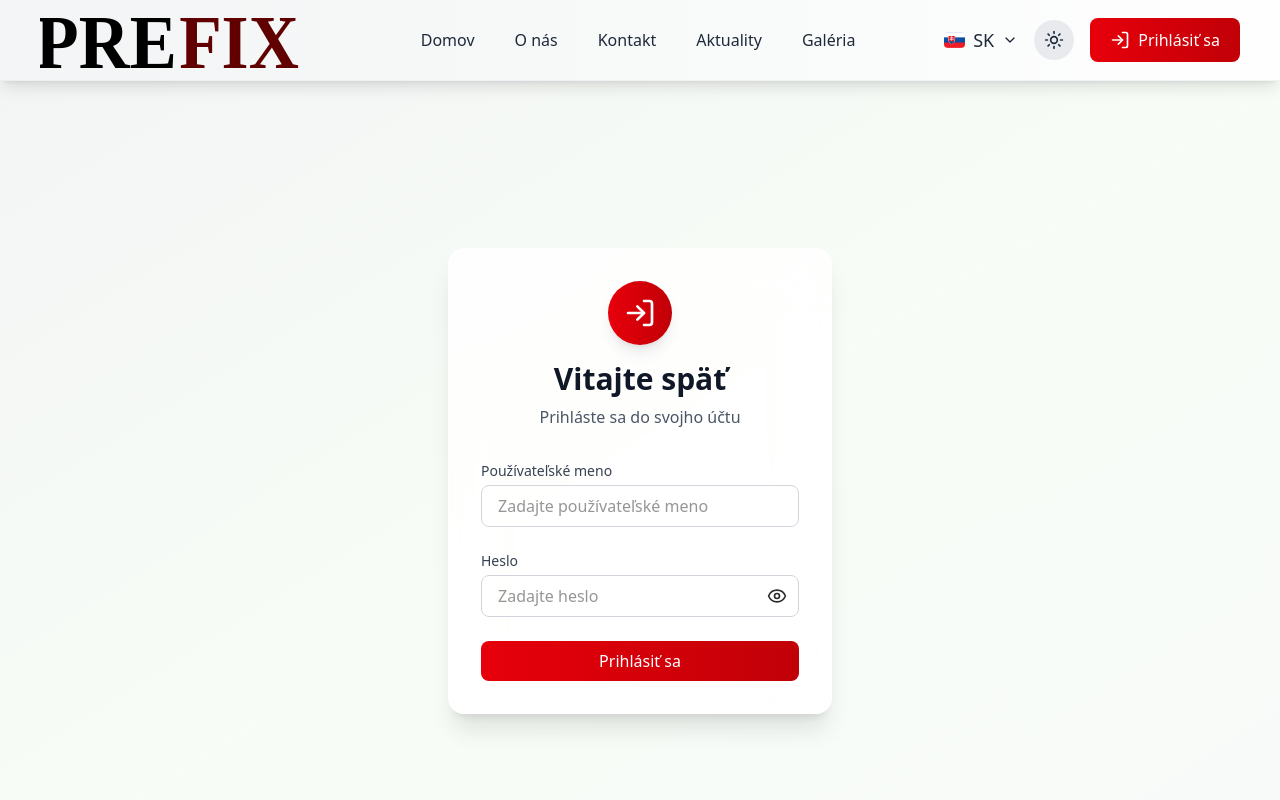
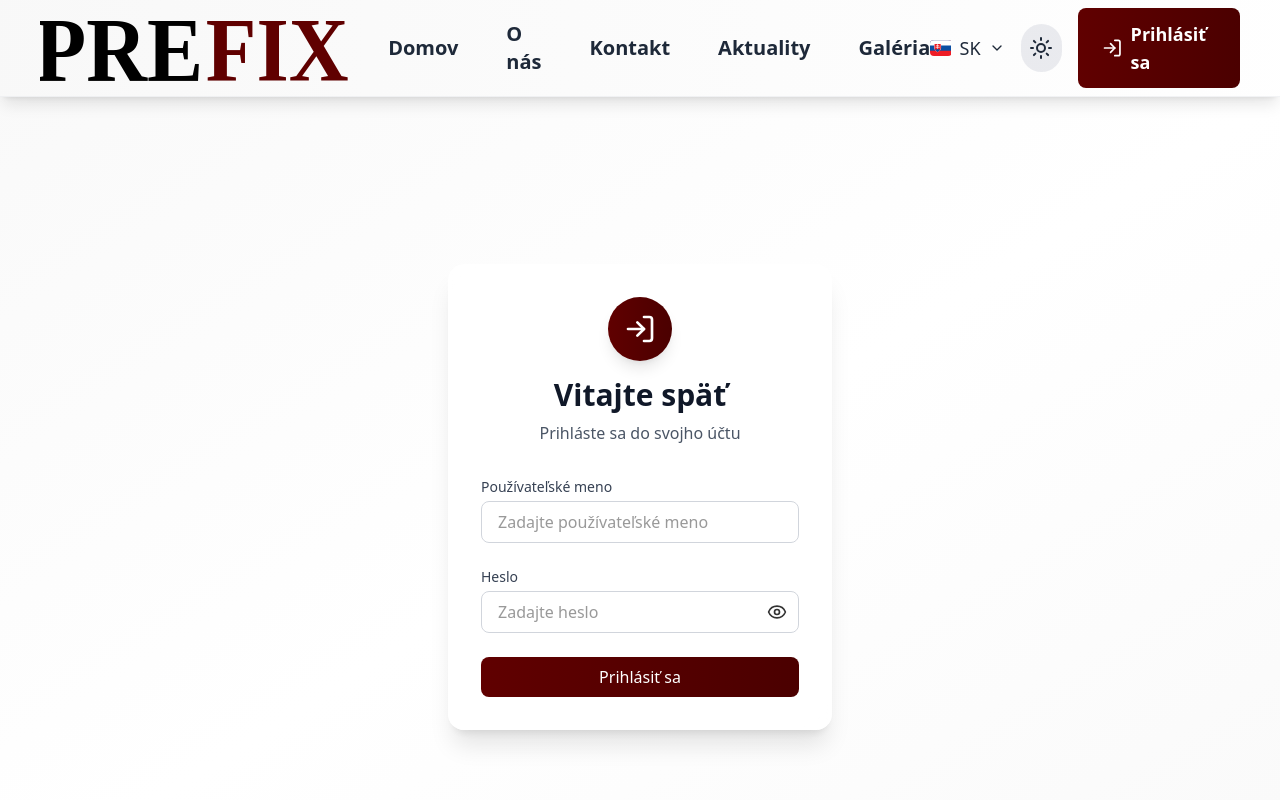
Before and after one commit to Robindhuil/Prefix-app, a Next.js app: page /login in a window 1280 px wide. Shown: the top 800 px of the page. Built offline with nearby package versions, Linux system fonts and the light colour scheme.

Commit message:
updated colors

```diff
--- a/app/components/LoginForm.tsx
+++ b/app/components/LoginForm.tsx
@@ -3,7 +3,6 @@ import { useState } from "react";
 import { LogIn, Eye, EyeOff, AlertCircle } from "lucide-react";
 import { useTranslation } from "@/app/i18n/I18nProvider";
 import { useTheme } from "@/app/theme/ThemeProvider";
-// import { AuthService, LoginCredentials } from "@/app/services/auth.service"; // 🔒 zatiaľ neaktívne
 
 interface LoginFormData {
     username: string;
@@ -37,15 +36,8 @@ export default function LoginForm() {
         setSubmitError("");
 
         try {
-            // 🔒 Dočasne vypnuté — backend autentifikácia sa pridá neskôr
-            // const response = await AuthService.login(formData);
-            // console.log('Login successful:', response);
-
             console.log("Simulované prihlásenie:", formData);
-            // TODO: Implementovať skutočné prihlásenie po pridaní backendu
-
         } catch (error) {
-            // setSubmitError(t(error instanceof Error ? error.message : 'login.serverError'));
             setSubmitError(t("login.serverError"));
         } finally {
             setIsLoading(false);
@@ -53,12 +45,12 @@ export default function LoginForm() {
     };
 
     return (
-        <div className="min-h-screen flex items-center justify-center bg-linear-to-br from-gray-100/80 via-white/50 to-gray-50/80 dark:from-gray-900/80 dark:via-black/50 dark:to-gray-900/80">
+        <div className="min-h-screen flex items-center justify-center bg-gradient-to-br from-[#f8f8f8]/80 via-white/50 to-[#f8f8f8]/80 dark:from-gray-900/80 dark:via-black/50 dark:to-gray-900/80">
             <div className="w-full max-w-md px-4 sm:px-6 lg:px-8">
                 <div className="bg-white/80 dark:bg-black/80 backdrop-blur-xl rounded-2xl shadow-xl border border-white/20 dark:border-gray-800/50 p-8">
                     {/* Header */}
                     <div className="text-center mb-8">
-                        <div className="mx-auto w-16 h-16 bg-linear-to-r from-red-600 to-red-700 rounded-full flex items-center justify-center mb-4 shadow-lg">
+                        <div className="mx-auto w-16 h-16 bg-gradient-to-r from-[#600000] to-[#4b0000] rounded-full flex items-center justify-center mb-4 shadow-lg">
                             <LogIn className="w-8 h-8 text-white" />
                         </div>
                         <h2 className="text-3xl font-bold text-gray-900 dark:text-white mb-2">
@@ -69,17 +61,15 @@ export default function LoginForm() {
                         </p>
                     </div>
 
-                    {/* Error */}
+                    {/* Error Message */}
                     {submitError && (
-                        <div className="mb-6 p-4 bg-red-50 dark:bg-red-900/20 border border-red-200 dark:border-red-800 rounded-lg flex items-center gap-3">
-                            <AlertCircle className="w-5 h-5 text-red-500" />
-                            <span className="text-sm text-red-700 dark:text-red-300">
-                                {submitError}
-                            </span>
+                        <div className="mb-6 p-4 bg-[#600000]/10 dark:bg-[#600000]/10 border border-[#600000]/50 dark:border-[#600000]/50 rounded-lg flex items-center gap-3">
+                            <AlertCircle className="w-5 h-5 text-[#600000]" />
+                            <span className="text-sm text-[#600000]">{submitError}</span>
                         </div>
                     )}
 
-                    {/* Login form */}
+                    {/* Form */}
                     <form onSubmit={handleSubmit} className="space-y-6">
                         {/* Username */}
                         <div>
@@ -92,7 +82,7 @@ export default function LoginForm() {
                                 type="text"
                                 value={formData.username}
                                 onChange={handleInputChange}
-                                className="w-full px-4 py-2 rounded-lg border border-gray-300 dark:border-gray-700 bg-white/50 dark:bg-gray-900/50"
+                                className="w-full px-4 py-2 rounded-lg border border-gray-300 dark:border-gray-700 bg-white/50 dark:bg-gray-900/50 focus:ring-2 focus:ring-[#600000] focus:border-[#600000]"
                                 placeholder={t("login.usernamePlaceholder")}
                                 disabled={isLoading}
                             />
@@ -110,7 +100,7 @@ export default function LoginForm() {
                                     type={showPassword ? "text" : "password"}
                                     value={formData.password}
                                     onChange={handleInputChange}
-                                    className="w-full px-4 py-2 rounded-lg border border-gray-300 dark:border-gray-700 bg-white/50 dark:bg-gray-900/50"
+                                    className="w-full px-4 py-2 rounded-lg border border-gray-300 dark:border-gray-700 bg-white/50 dark:bg-gray-900/50 focus:ring-2 focus:ring-[#600000] focus:border-[#600000]"
                                     placeholder={t("login.passwordPlaceholder")}
                                     disabled={isLoading}
                                 />
@@ -128,7 +118,7 @@ export default function LoginForm() {
                         <button
                             type="submit"
                             disabled={isLoading}
-                            className="w-full py-2 px-4 bg-linear-to-r from-red-600 to-red-700 text-white rounded-lg"
+                            className="w-full py-2 px-4 bg-gradient-to-r from-[#600000] to-[#4b0000] text-white rounded-lg hover:from-[#4b0000] hover:to-[#600000] transition-all duration-300"
                         >
                             {isLoading ? t("login.signingIn") : t("login.signIn")}
                         </button>
--- a/app/components/Navbar.tsx
+++ b/app/components/Navbar.tsx
@@ -20,42 +20,42 @@ export default function Navbar() {
     };
 
     return (
-        <nav className="bg-linear-to-r from-gray-100/90 to-white/90 dark:from-gray-900/90 dark:to-black/90 backdrop-blur-md shadow-lg sticky top-0 z-50 border-b border-gray-200/50 dark:border-gray-800/50">
+        <nav className="bg-gradient-to-r from-[#f8f8f8]/90 to-white/90 dark:from-gray-900/90 dark:to-black/90 backdrop-blur-md shadow-lg sticky top-0 z-50 border-b border-gray-200/50 dark:border-gray-800/50">
             <div className="w-full px-2 sm:px-4 lg:px-6">
-                <div className="flex items-center justify-between h-16 md:h-20">
+                <div className="flex items-center justify-between h-20 md:h-24">
                     {/* Logo - Very Left */}
                     <Link href="/" className="flex items-center pl-2 sm:pl-4">
                         <Image
                             src={theme === 'light' ? '/logos/light/logo_name.svg' : '/logos/dark/logo_name.svg'}
                             alt="Logo"
-                            width={180}
-                            height={60}
+                            width={220}
+                            height={80}
                             priority
-                            className="h-14 w-auto transition-transform duration-300 hover:scale-105"
+                            className="h-20 w-auto transition-transform duration-300 hover:scale-105"
                         />
                     </Link>
 
                     {/* Desktop Links - Centered */}
-                    <div className="hidden md:flex flex-1 items-center justify-center space-x-10 text-base font-medium">
+                    <div className="hidden md:flex flex-1 items-center justify-center space-x-12 text-xl font-semibold">
                         <Link href="/" className="relative group">
-                            <span className="text-gray-800 dark:text-gray-200 group-hover:text-red-600 dark:group-hover:text-red-500 transition-colors duration-300">{t("navbar.home")}</span>
-                            <span className="absolute bottom-0 left-0 w-0 h-0.5 bg-red-600 group-hover:w-full transition-all duration-300 ease-out"></span>
+                            <span className="text-gray-800 dark:text-gray-200 group-hover:text-[#600000] dark:group-hover:text-[#600000] transition-colors duration-300">{t("navbar.home")}</span>
+                            <span className="absolute bottom-0 left-0 w-0 h-0.5 bg-[#600000] group-hover:w-full transition-all duration-300 ease-out"></span>
                         </Link>
                         <Link href="/about" className="relative group">
-                            <span className="text-gray-800 dark:text-gray-200 group-hover:text-red-600 dark:group-hover:text-red-500 transition-colors duration-300">{t("navbar.about")}</span>
-                            <span className="absolute bottom-0 left-0 w-0 h-0.5 bg-red-600 group-hover:w-full transition-all duration-300 ease-out"></span>
+                            <span className="text-gray-800 dark:text-gray-200 group-hover:text-[#600000] dark:group-hover:text-[#600000] transition-colors duration-300">{t("navbar.about")}</span>
+                            <span className="absolute bottom-0 left-0 w-0 h-0.5 bg-[#600000] group-hover:w-full transition-all duration-300 ease-out"></span>
                         </Link>
                         <Link href="/contact" className="relative group">
-                            <span className="text-gray-800 dark:text-gray-200 group-hover:text-red-600 dark:group-hover:text-red-500 transition-colors duration-300">{t("navbar.contact")}</span>
-                            <span className="absolute bottom-0 left-0 w-0 h-0.5 bg-red-600 group-hover:w-full transition-all duration-300 ease-out"></span>
+                            <span className="text-gray-800 dark:text-gray-200 group-hover:text-[#600000] dark:group-hover:text-[#600000] transition-colors duration-300">{t("navbar.contact")}</span>
+                            <span className="absolute bottom-0 left-0 w-0 h-0.5 bg-[#600000] group-hover:w-full transition-all duration-300 ease-out"></span>
                         </Link>
                         <Link href="/news" className="relative group">
-                            <span className="text-gray-800 dark:text-gray-200 group-hover:text-red-600 dark:group-hover:text-red-500 transition-colors duration-300">{t("navbar.news")}</span>
-                            <span className="absolute bottom-0 left-0 w-0 h-0.5 bg-red-600 group-hover:w-full transition-all duration-300 ease-out"></span>
+                            <span className="text-gray-800 dark:text-gray-200 group-hover:text-[#600000] dark:group-hover:text-[#600000] transition-colors duration-300">{t("navbar.news")}</span>
+                            <span className="absolute bottom-0 left-0 w-0 h-0.5 bg-[#600000] group-hover:w-full transition-all duration-300 ease-out"></span>
                         </Link>
                         <Link href="/gallery" className="relative group">
-                            <span className="text-gray-800 dark:text-gray-200 group-hover:text-red-600 dark:group-hover:text-red-500 transition-colors duration-300">{t("navbar.gallery")}</span>
-                            <span className="absolute bottom-0 left-0 w-0 h-0.5 bg-red-600 group-hover:w-full transition-all duration-300 ease-out"></span>
+                            <span className="text-gray-800 dark:text-gray-200 group-hover:text-[#600000] dark:group-hover:text-[#600000] transition-colors duration-300">{t("navbar.gallery")}</span>
+                            <span className="absolute bottom-0 left-0 w-0 h-0.5 bg-[#600000] group-hover:w-full transition-all duration-300 ease-out"></span>
                         </Link>
                     </div>
 
@@ -65,63 +65,60 @@ export default function Navbar() {
                         <button
                             onClick={toggleTheme}
                             aria-label="Toggle theme"
-                            className="flex items-center justify-center w-10 h-10 rounded-full bg-gray-200/80 dark:bg-gray-800/80 text-gray-800 dark:text-gray-200 hover:bg-teal-500/50 dark:hover:bg-teal-600/50 transition-all duration-300 hover:scale-110"
+                            className="flex items-center justify-center w-12 h-12 rounded-full bg-gray-200/80 dark:bg-gray-800/80 text-gray-800 dark:text-gray-200 hover:bg-[#600000]/20 dark:hover:bg-[#600000]/20 transition-all duration-300 hover:scale-110"
                         >
-                            {theme === "light" ? <Sun className="w-5 h-5" /> : <Moon className="w-5 h-5" />}
+                            {theme === "light" ? <Sun className="w-6 h-6" /> : <Moon className="w-6 h-6" />}
                         </button>
-                        <button
-                            onClick={handleLoginClick}
-                            className="flex items-center space-x-2 bg-linear-to-r from-red-600 to-red-700 text-white px-5 py-2.5 rounded-lg font-medium transition-all duration-300 hover:scale-105 hover:shadow-xl"
-                        >
-                            <LogIn className="w-5 h-5" />
+                        <Link href="/login" className="flex items-center space-x-2 bg-gradient-to-r from-[#600000] to-[#4b0000] text-white px-6 py-3 rounded-lg text-lg font-semibold transition-all duration-300 hover:scale-105 hover:shadow-xl">
+                            <LogIn className="w-6 h-6" />
                             <span>{t("navbar.login")}</span>
-                        </button>
+                        </Link>
                     </div>
 
                     {/* Mobile Menu Button */}
                     <button
-                        className="md:hidden text-gray-800 dark:text-gray-200 hover:text-red-600 dark:hover:text-red-500 focus:outline-none transition-transform duration-300 ease-in-out transform hover:scale-110 pr-2 sm:pr-4"
+                        className="md:hidden text-gray-800 dark:text-gray-200 hover:text-[#600000] dark:hover:text-[#600000] focus:outline-none transition-transform duration-300 ease-in-out transform hover:scale-110 pr-2 sm:pr-4"
                         onClick={toggleMenu}
                     >
-                        {isOpen ? <X className="w-6 h-6" /> : <Menu className="w-6 h-6" />}
+                        {isOpen ? <X className="w-8 h-8" /> : <Menu className="w-8 h-8" />}
                     </button>
                 </div>
             </div>
 
             {/* Mobile Menu */}
-            <div className={`md:hidden bg-linear-to-r from-gray-100/95 to-white/95 dark:from-gray-900/95 dark:to-black/95 backdrop-blur-md shadow-lg border-t border-gray-200/50 dark:border-gray-800/50 overflow-hidden transition-all duration-300 ease-in-out ${isOpen ? 'max-h-96' : 'max-h-0'}`}>
+            <div className={`md:hidden bg-gradient-to-r from-[#f8f8f8]/95 to-white/95 dark:from-gray-900/95 dark:to-black/95 backdrop-blur-md shadow-lg border-t border-gray-200/50 dark:border-gray-800/50 overflow-hidden transition-all duration-300 ease-in-out ${isOpen ? 'max-h-96' : 'max-h-0'}`}>
                 <div className="px-4 py-4 space-y-3">
                     <Link
                         href="/"
-                        className="block text-gray-800 dark:text-gray-200 hover:text-red-600 dark:hover:text-red-500 transition-all duration-300 hover:pl-2 text-base font-medium"
+                        className="block text-gray-800 dark:text-gray-200 hover:text-[#600000] dark:hover:text-[#600000] transition-all duration-300 hover:pl-2 text-lg font-semibold"
                         onClick={() => setIsOpen(false)}
                     >
                         {t("navbar.home")}
                     </Link>
                     <Link
                         href="/about"
-                        className="block text-gray-800 dark:text-gray-200 hover:text-red-600 dark:hover:text-red-500 transition-all duration-300 hover:pl-2 text-base font-medium"
+                        className="block text-gray-800 dark:text-gray-200 hover:text-[#600000] dark:hover:text-[#600000] transition-all duration-300 hover:pl-2 text-lg font-semibold"
                         onClick={() => setIsOpen(false)}
                     >
                         {t("navbar.about")}
                     </Link>
                     <Link
                         href="/contact"
-                        className="block text-gray-800 dark:text-gray-200 hover:text-red-600 dark:hover:text-red-500 transition-all duration-300 hover:pl-2 text-base font-medium"
+                        className="block text-gray-800 dark:text-gray-200 hover:text-[#600000] dark:hover:text-[#600000] transition-all duration-300 hover:pl-2 text-lg font-semibold"
                         onClick={() => setIsOpen(false)}
                     >
                         {t("navbar.contact")}
                     </Link>
                     <Link
                         href="/news"
-                        className="block text-gray-800 dark:text-gray-200 hover:text-red-600 dark:hover:text-red-500 transition-all duration-300 hover:pl-2 text-base font-medium"
+                        className="block text-gray-800 dark:text-gray-200 hover:text-[#600000] dark:hover:text-[#600000] transition-all duration-300 hover:pl-2 text-lg font-semibold"
                         onClick={() => setIsOpen(false)}
                     >
                         {t("navbar.news")}
                     </Link>
                     <Link
                         href="/gallery"
-                        className="block text-gray-800 dark:text-gray-200 hover:text-red-600 dark:hover:text-red-500 transition-all duration-300 hover:pl-2 text-base font-medium"
+                        className="block text-gray-800 dark:text-gray-200 hover:text-[#600000] dark:hover:text-[#600000] transition-all duration-300 hover:pl-2 text-lg font-semibold"
                         onClick={() => setIsOpen(false)}
                     >
                         {t("navbar.gallery")}
@@ -131,15 +128,15 @@ export default function Navbar() {
                         <button
                             onClick={toggleTheme}
                             aria-label="Toggle theme"
-                            className="flex items-center justify-center w-10 h-10 rounded-full bg-gray-200/80 dark:bg-gray-800/80 text-gray-800 dark:text-gray-200 hover:bg-teal-500/50 dark:hover:bg-teal-600/50 transition-all duration-300 hover:scale-110"
+                            className="flex items-center justify-center w-12 h-12 rounded-full bg-gray-200/80 dark:bg-gray-800/80 text-gray-800 dark:text-gray-200 hover:bg-[#600000]/20 dark:hover:bg-[#600000]/20 transition-all duration-300 hover:scale-110"
                         >
-                            {theme === "light" ? <Sun className="w-5 h-5" /> : <Moon className="w-5 h-5" />}
+                            {theme === "light" ? <Sun className="w-6 h-6" /> : <Moon className="w-6 h-6" />}
                         </button>
                     </div>
-                    <button className="flex items-center space-x-2 w-full bg-linear-to-r from-red-600 to-red-700 text-white px-5 py-2.5 rounded-lg font-medium transition-all duration-300 hover:scale-105 hover:shadow-xl">
-                        <LogIn className="w-5 h-5" />
+                    <Link href="/login" className="flex items-center space-x-2 w-full bg-gradient-to-r from-[#600000] to-[#4b0000] text-white px-6 py-3 rounded-lg text-lg font-semibold transition-all duration-300 hover:scale-105 hover:shadow-xl">
+                        <LogIn className="w-6 h-6" />
                         <span>{t("navbar.login")}</span>
-                    </button>
+                    </Link>
                 </div>
             </div>
         </nav>
--- a/app/globals.css
+++ b/app/globals.css
@@ -12,8 +12,9 @@ body {
 }
 
 :root {
-  --background: #f1faee;
-  --foreground: #2d2d2d;
+  --background: #ffffff;
+  /* Pure white for light mode page background */
+  --foreground: #333333;
 }
 
 .dark {
```
Also changed, not shown: app/(root)/page.tsx (+5 -5 lines), app/components/Footer.tsx (+20 -23 lines).
